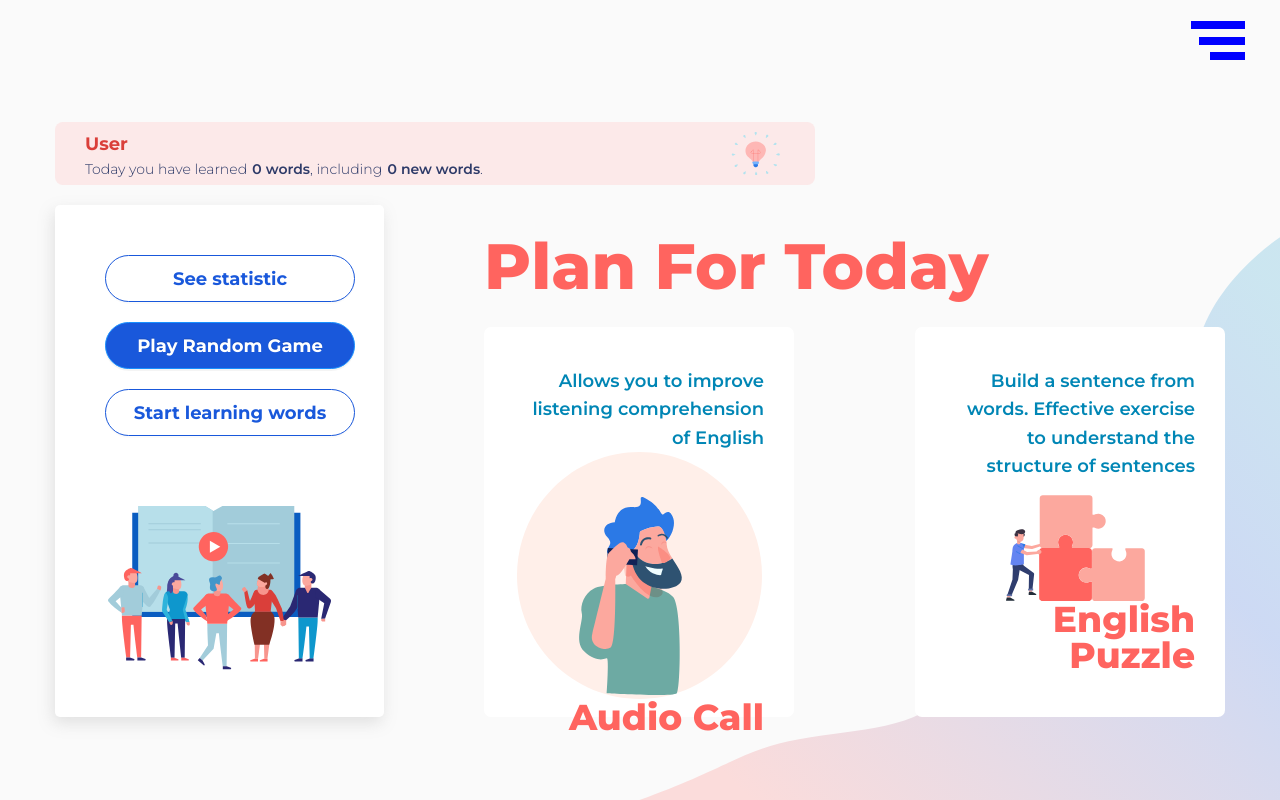
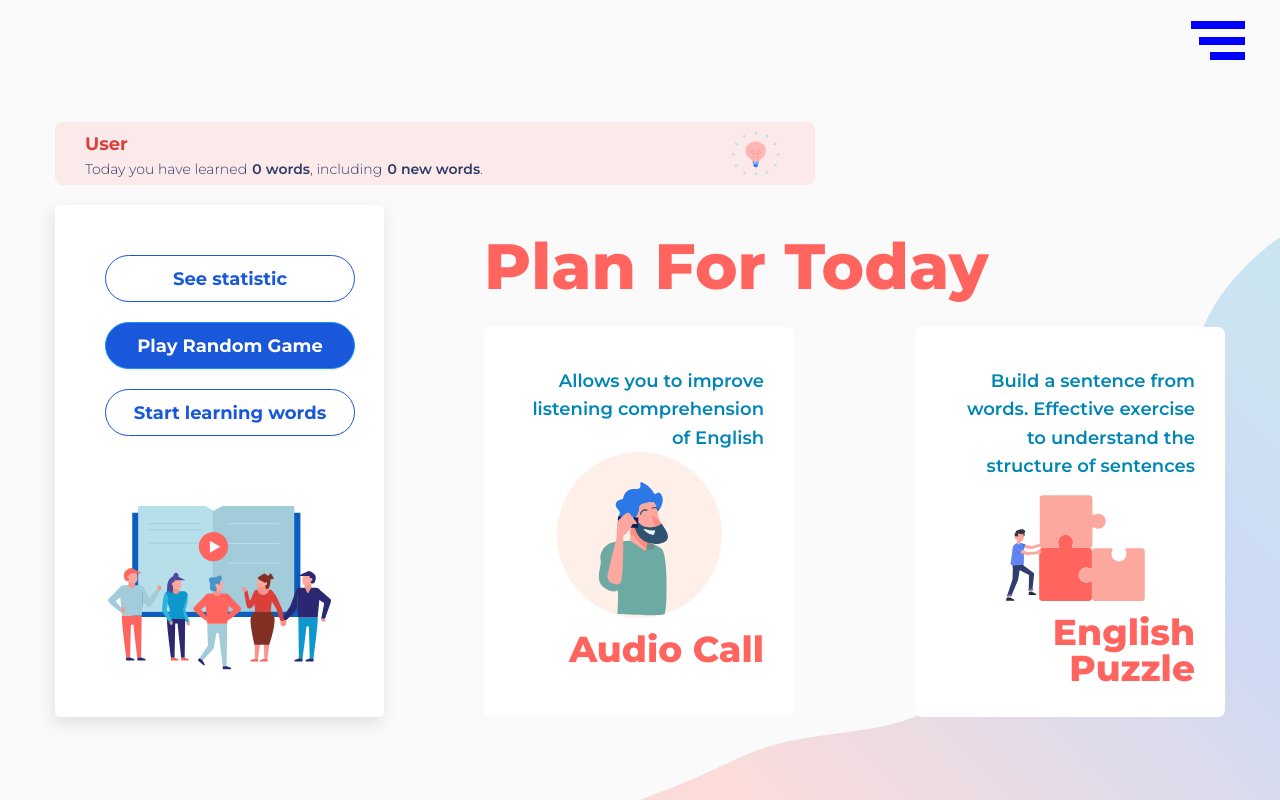
Before and after one commit to dzinrai/rslang, a React (Create React App) app: page /main-page in a window 1280 px wide. Built offline with nearby package versions, Linux system fonts and the light colour scheme; no server answers; sample sign-in values are in the browser's storage.

Commit message:
fix: width of image

```diff
--- a/src/components/main-page/game-for-today/game-for-today.module.css
+++ b/src/components/main-page/game-for-today/game-for-today.module.css
@@ -41,6 +41,12 @@
 
 .gameImg {
     align-self: center;
+    justify-content: center;
+    display: flex;
+}
+.gameImg img {
+    max-width: 165px;
+    margin: 0 auto 13px;
 }
 
 .gameContainer:hover .gameImg {
```
